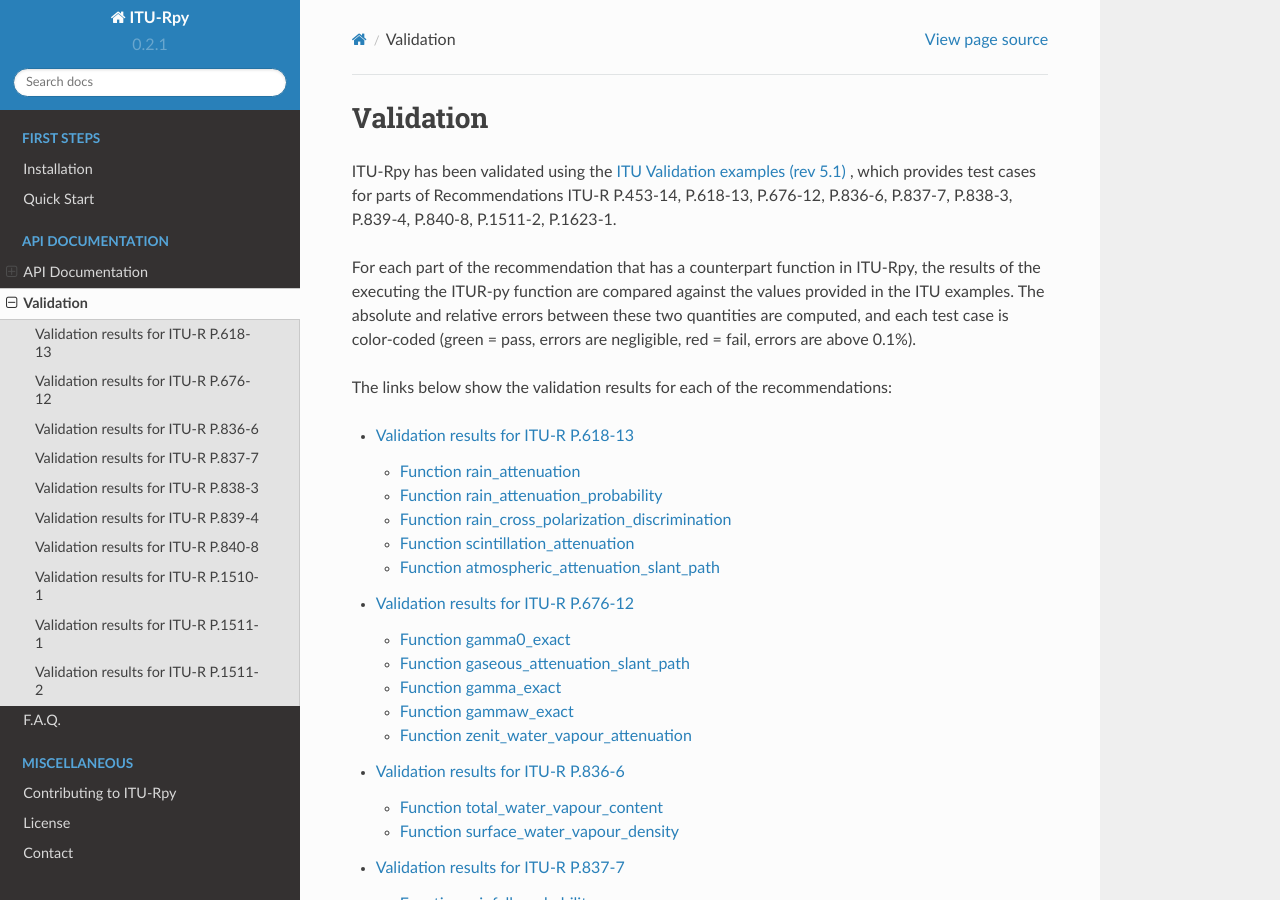
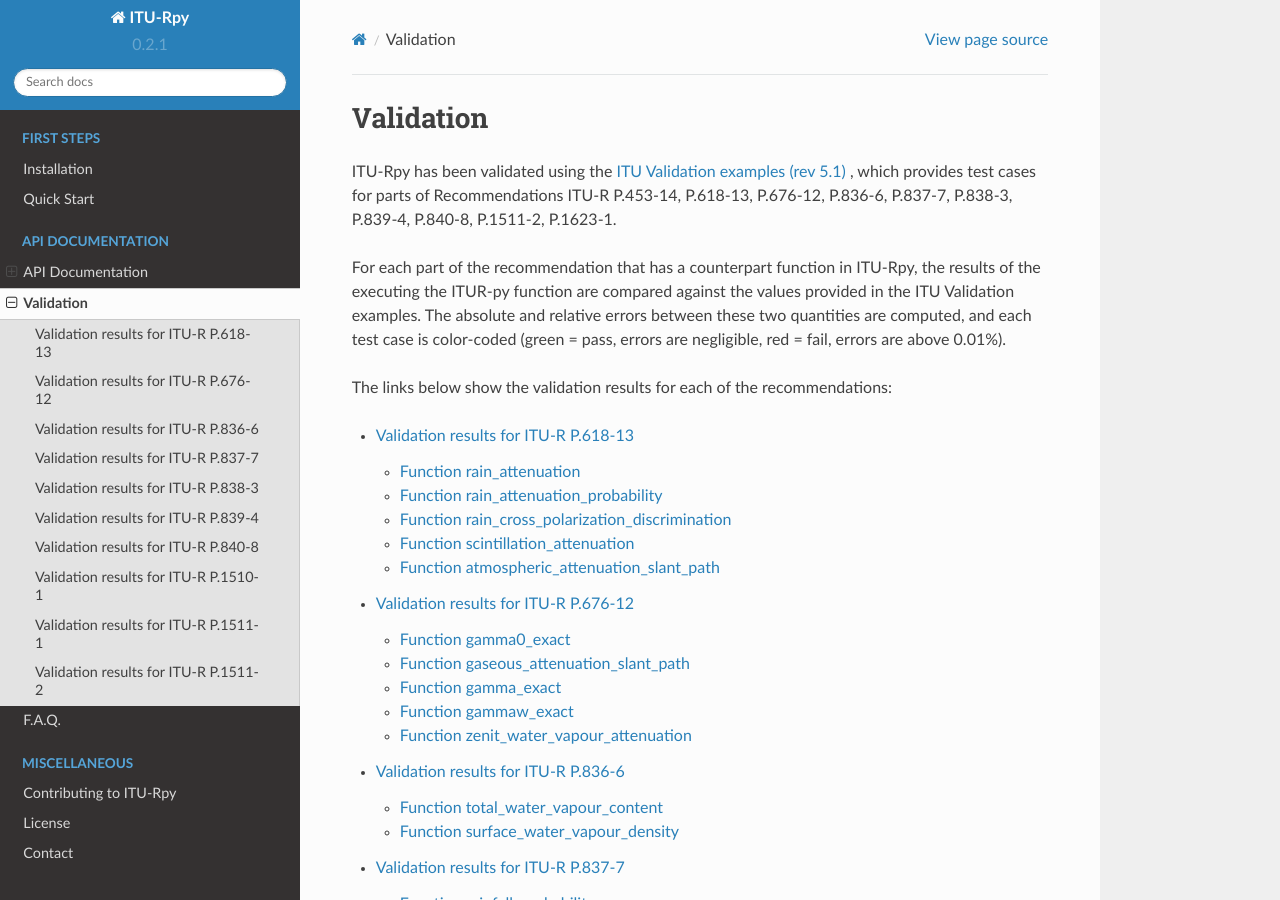
Before and after one commit to inigodelportillo/ITU-Rpy, a Sphinx documentation site: the page built from docs/validation.rst, in a window 1280 px wide and 900 px high. Built offline with Sphinx 7.4.7 and the Read the Docs theme 2.0.0, drawn with Linux system fonts in a browser that asks for light colours.

Commit message:
Update validation.rst

```diff
--- a/docs/validation.rst
+++ b/docs/validation.rst
@@ -3,7 +3,7 @@
 
 ITU-Rpy has been validated using the `ITU Validation examples (rev 5.1) <https://www.itu.int/en/ITU-R/study-groups/rsg3/ionotropospheric/CG-3M3J-13-ValEx-Rev5_1.xlsx>`_ , which provides test cases for parts of Recommendations ITU-R P.453-14, P.618-13, P.676-12, P.836-6, P.837-7, P.838-3, P.839-4, P.840-8, P.1511-2, P.1623-1.
 
-For each part of the recommendation that has a counterpart function in ITU-Rpy, the results of the executing the ITUR-py function are compared against the values provided in the ITU examples. The absolute and relative errors between these two quantities are computed, and each test case is color-coded (green = pass, errors are negligible, red = fail, errors are above 0.1%).
+For each part of the recommendation that has a counterpart function in ITU-Rpy, the results of the executing the ITUR-py function are compared against the values provided in the ITU Validation examples. The absolute and relative errors between these two quantities are computed, and each test case is color-coded (green = pass, errors are negligible, red = fail, errors are above 0.01%).
 
 The links below show the validation results for each of the recommendations:
 
```
